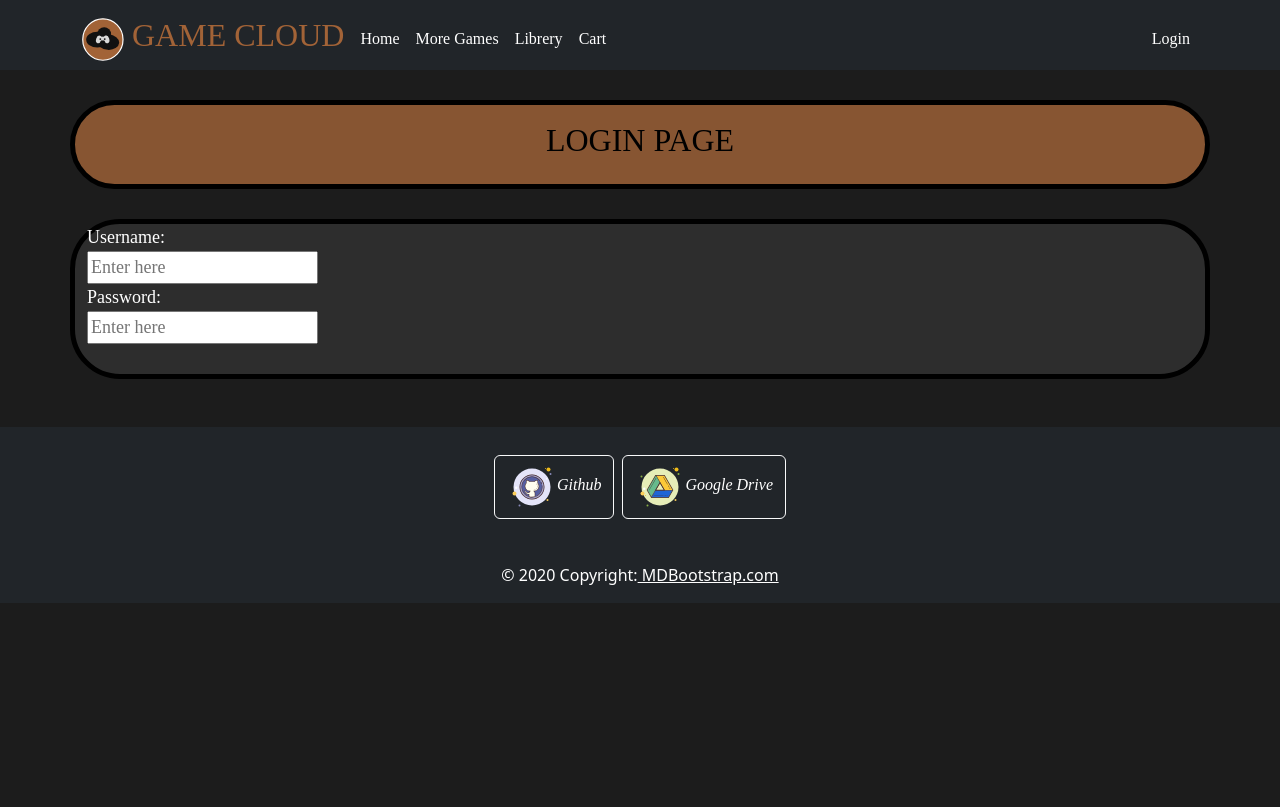
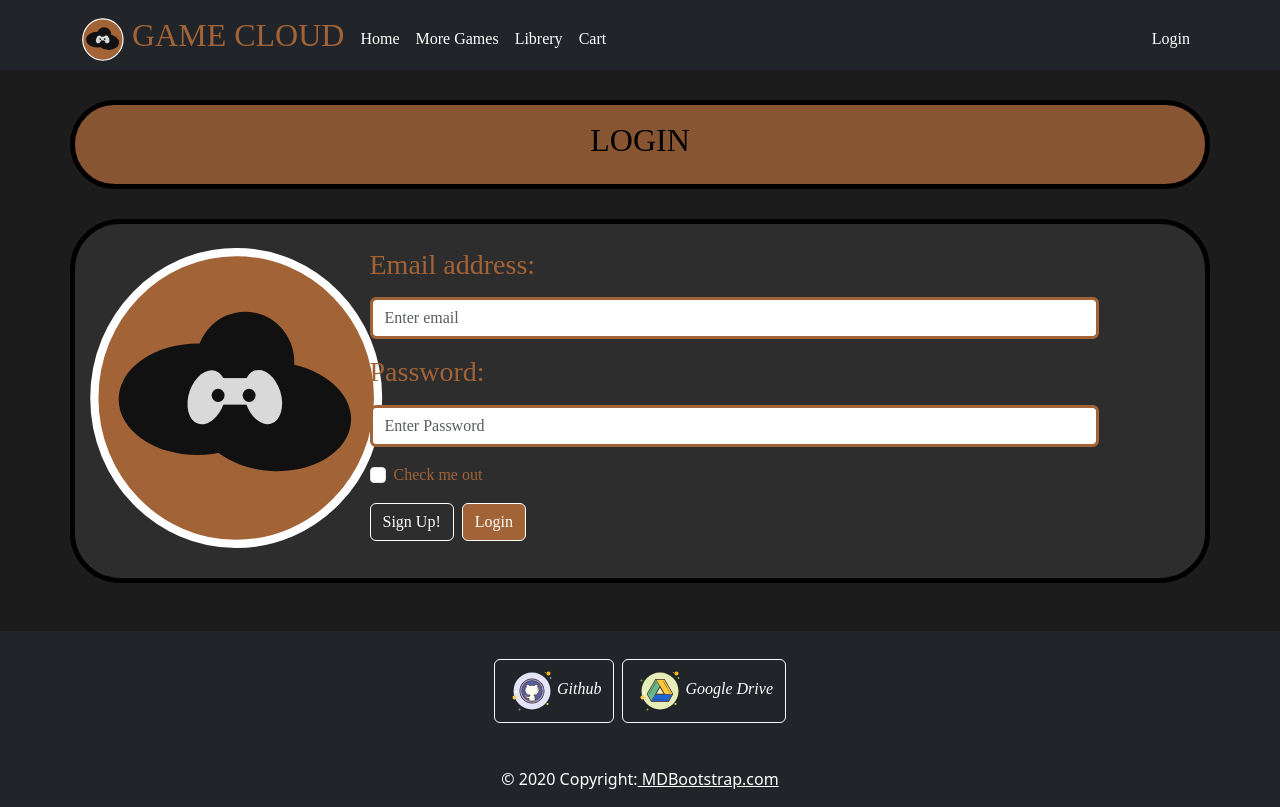
Before and after one commit to EmilioCarreiraOWI/Carreira_Carreira_221350_DV200_End_Term_3_Project, a React (Create React App) app in the folder emiliocarreira-term-three/: page /Login.js in a window 1280 px wide. Built offline with nearby package versions, Linux system fonts and the light colour scheme.

Commit message:
progress

```diff
--- a/emiliocarreira-term-three/src/App.css
+++ b/emiliocarreira-term-three/src/App.css
@@ -161,3 +161,31 @@
   background-color: #000;
 
 }
+
+#svg-center{
+  margin-left: auto;
+  margin-right: auto;
+}
+
+#form-imput{
+  border: 3px solid rgba(162, 99, 55, 1);
+  font-family: Bungee;
+}
+
+#Form-btn-login{
+  border: 1px solid white;
+  font-family: Bungee;
+  background-color: rgba(162, 99, 55, 1);
+}
+#Form-btn-login:hover {
+  background-color: green;
+}
+#Form-btn-SignUp {
+  border: 1px solid white;
+  font-family: Bungee;
+  background-color: #2D2D2D;
+  margin-right: 8px;
+}
+#Form-btn-SignUp:hover {
+  background-color: rgba(162, 99, 55, 1);
+}
--- a/emiliocarreira-term-three/src/pages/Indevidual.js
+++ b/emiliocarreira-term-three/src/pages/Indevidual.js
@@ -12,7 +12,7 @@ function Indevidual() {
 
     const navigateToCart = () => {
       // 👇️ navigate to /Cart
-      navigate('/pages/Cart.js');
+      navigate('/Cart.js');
     };
 
     return (
--- a/emiliocarreira-term-three/src/pages/Landing.js
+++ b/emiliocarreira-term-three/src/pages/Landing.js
@@ -68,13 +68,21 @@ function Landing() {
 
     const navigateToIndevidual = () => {
       // 👇️ navigate to /contacts
-      navigate('/pages/Indevidual.js');
+      navigate('/Indevidual.js');
     };
 
 
 
     return (
       <>
+      <Container id='topheading1'>
+          <Row className='mt-3 mb-3'>
+            <Col lg={12} className='justify-content-center'>
+                <h2>HOME</h2>
+            </Col>
+          </Row>
+        </Container>
+
       <Container>
 
 
--- a/emiliocarreira-term-three/src/pages/Login.js
+++ b/emiliocarreira-term-three/src/pages/Login.js
@@ -1,6 +1,8 @@
 import React from 'react';
 import '../App';
 import 'bootstrap/dist/css/bootstrap.css';
+import Form from 'react-bootstrap/esm/Form';
+import Button from 'react-bootstrap/esm/Button';
 import Container from 'react-bootstrap/esm/Container';
 import Row from 'react-bootstrap/esm/Row';
 import Col from 'react-bootstrap/esm/Col';
@@ -18,37 +20,70 @@ function Login() {
     return (
 
         <>
+
         <Container id='topheading1'>
           <Row className='mt-3 mb-3'>
             <Col lg={12} className='justify-content-center'>
-                        <h2>LOGIN PAGE</h2>
+                <h2>LOGIN</h2>
             </Col>
           </Row>
         </Container>
 
-            <Container id='container2' className='normal-text justify-content-center'>
-                <form className='justify-content-center'>
+        <Container id='container2'>
             <Row>
-                        <Col md={12}>
-                            <lable>Username:</lable>
+            <Col md={3} className='mt-4'>
+                <svg id='svg-center' width="300" height="300" viewBox="0 0 72 73" fill="none" xmlns="http://www.w3.org/2000/svg">
+                <rect width="72" height="73" fill="#E5E5E5"/>
+                <g id="Group 31">
+                <g id="Group 27">
+                <rect id="Rectangle 333" x="-98" y="-31" width="1868.42" height="2494" fill="#1C1C1C"/>
+                <g id="Rectangle 257">
+                <mask id="path-2-inside-1_0_1" fill="white">
+                <path d="M-98 -31H1770.42V101H-98V-31Z"/>
+                </mask>
+                <path d="M-98 -31H1770.42V101H-98V-31Z" fill="#2D2D2D"/>
+                <path d="M1770.42 96H-98V106H1770.42V96Z" fill="white" mask="url(#path-2-inside-1_0_1)"/>
+                </g>
+                <g id="Group 26">
+                <path id="Ellipse 70" d="M70.3261 36.5C70.3261 56.132 54.8457 72 35.8066 72C16.7675 72 1.28711 56.132 1.28711 36.5C1.28711 16.868 16.7675 1 35.8066 1C54.8457 1 70.3261 16.868 70.3261 36.5Z" fill="#A26337" stroke="white" stroke-width="2"/>
+                <ellipse id="Ellipse 71" cx="26.3754" cy="36.8242" rx="19.1742" ry="13.5664" fill="#111111"/>
+                <ellipse id="Ellipse 72" cx="18.8619" cy="13.242" rx="18.8619" ry="13.242" transform="matrix(0.998004 0.0631493 -0.0598145 0.99821 26.8906 26.6133)" fill="#111111"/>
+                <ellipse id="Ellipse 73" cx="38.0071" cy="27.7782" rx="11.9446" ry="12.2743" fill="#111111"/>
+                <rect id="Rectangle 313" x="26.6914" y="31.6562" width="17.6026" height="6.46018" fill="#D9D9D9"/>
+                <ellipse id="Ellipse 74" cx="4.41435" cy="6.76313" rx="4.41435" ry="6.76313" transform="matrix(0.939728 0.341923 -0.325771 0.945449 26.6973 28.4258)" fill="#D9D9D9"/>
+                <ellipse id="Ellipse 75" cx="4.41222" cy="6.76625" rx="4.41222" ry="6.76625" transform="matrix(0.949307 -0.31435 0.299218 0.954185 36.1191 31.1992)" fill="#D9D9D9"/>
+                <ellipse id="Ellipse 76" cx="31.4056" cy="35.8533" rx="1.57166" ry="1.61504" fill="#111111"/>
+                <ellipse id="Ellipse 77" cx="38.9506" cy="35.8533" rx="1.57166" ry="1.61504" fill="#111111"/>
+                </g>
+                </g>
+                </g>
+                </svg>
             </Col>
-                        <Col md={12}>
-                            <input placeholder='Enter here'></input>
-                        </Col>
-                    </Row>
-                    <Row>
-                        <Col md={12}>
-                            <lable>Password:</lable>
-                        </Col>
-                        <Col md={12}>
-                            <input placeholder='Enter here'></input>
+            <Col sm={8} className='mt-4'>
+                <Form >
+                    <Form.Group className="mb-3" controlId="formBasicEmail">
+                        <Form.Label className='headings'><h3>Email address:</h3></Form.Label>
+                        <Form.Control id='form-imput' type="email" placeholder="Enter email" />
+                    </Form.Group>
+
+                    <Form.Group className="mb-3" controlId="formBasicPassword">
+                        <Form.Label className='headings'><h3>Password:</h3></Form.Label>
+                        <Form.Control id='form-imput'  type="password" placeholder="Enter Password" />
+                    </Form.Group>
+                    <Form.Group className="mb-3" controlId="formBasicCheckbox">
+                        <Form.Check className='headings' type="checkbox" label="Check me out" />
+                    </Form.Group>
+                    <Button id='Form-btn-SignUp' variant="secondary" type="submit">
+                        Sign Up!
+                    </Button>
+                    <Button id='Form-btn-login' variant="primary" type="submit">
+                        Login
+                    </Button>
+                </Form>
             </Col>
             </Row>
 
-
-                </form>
         </Container>
-
 
     </>
     )
--- a/emiliocarreira-term-three/src/pages/More.js
+++ b/emiliocarreira-term-three/src/pages/More.js
@@ -11,7 +11,7 @@ function More() {
         <Container id='topheading1'>
           <Row className='mt-3 mb-3'>
             <Col lg={12} className='justify-content-center'>
-                <h2>All Games</h2>
+                <h2>MORE GAMES</h2>
             </Col>
           </Row>
         </Container>
```
Lines whose indentation alone changed are shown as unchanged.
